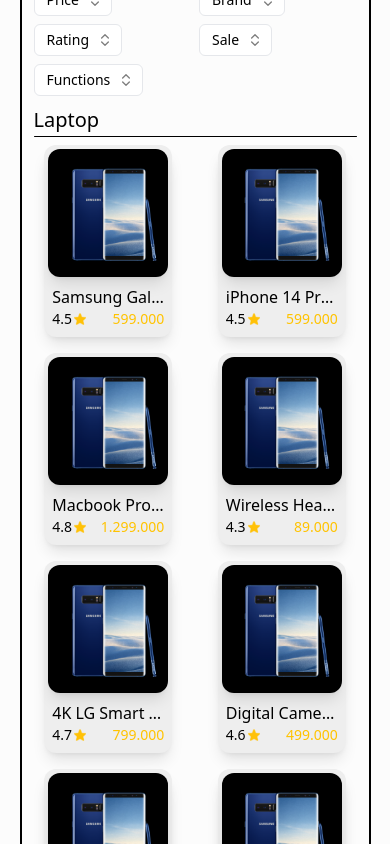
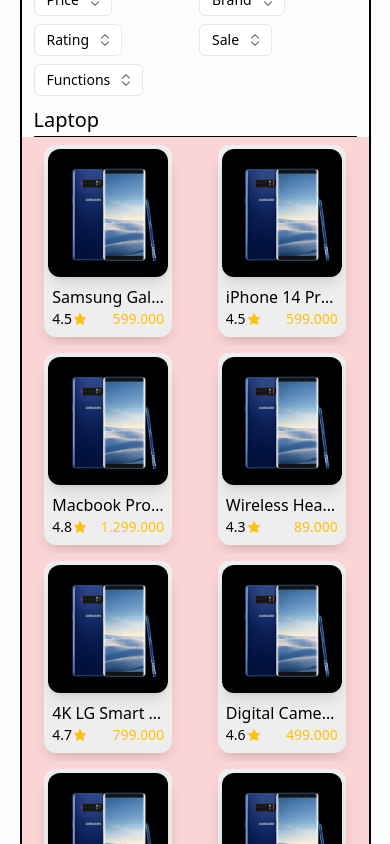
Before and after one commit to LHSang6403/electronics-store, a Next.js app: page /products in a window 390 px wide. Shown: the part 860-1704 px from the top of the page. Built offline with nearby package versions, Linux system fonts and the light colour scheme.

Commit message:
Sang - fixing items bugs

```diff
--- a/app/components/itemsContainer.tsx
+++ b/app/components/itemsContainer.tsx
@@ -92,18 +92,18 @@
                   sm:grid sm:grid-cols-2 sm:place-items-center sm:mx-0"
                   >
                     {data.slice(0, 4).map((prod: ProductData) => (
-                      <div key={prod.id}>
+                      <div className="" key={prod.id}>
                         <Product {...prod} />
                       </div>
                     ))}
                   </div>
                 ) : (
                   <div
-                    className="grid grid-cols-4 grid-rows-3
+                    className="grid grid-cols-4 grid-rows-3 bg-blue-100
                   sm:grid-cols-2 sm:grid-rows-6 sm:place-items-center"
                   >
                     {data.slice(0, 12).map((prod: ProductData) => (
-                      <div key={prod.id}>
+                      <div className="w-full bg-red-200" key={prod.id}>
                         <Product {...prod} />
                       </div>
                     ))}
--- a/app/components/product.tsx
+++ b/app/components/product.tsx
@@ -15,7 +15,7 @@
   const data: ProductData = props;
 
   return (
-    <div className="w-36 h-48 xl:w-[156px] sm:w-32 sm:h-48 mx-2 xl:mx-1 my-4 sm:mx-1 sm:my-2 rounded-xl shadow-lg flex flex-col items-center justify-start bg-[#EEEEEE] hover:cursor-pointer">
+    <div className="w-36 h-48 xl:w-[156px] sm:w-32 sm:h-48 mx-2 xl:mx-auto my-4 sm:my-2 rounded-xl shadow-lg flex flex-col items-center justify-start bg-[#EEEEEE] hover:cursor-pointer">
       <div className="p-1 pb-0">
         <Link href={`/product/${data.id}`}>
           <img
--- a/app/layouts/includes/footer.tsx
+++ b/app/layouts/includes/footer.tsx
@@ -7,7 +7,7 @@
       >
         <div className="w-full">
           <img
-            className="w-[150px] h-9 lg:w-[120px] lg:h-7 sm:w-[100px] sm:h-6"
+            className="w-[150px] h-fit xl:w-[120px] sm:w-[100px]"
             alt="logo"
             src="/assets/logo.png"
           ></img>
--- a/app/layouts/includes/header.tsx
+++ b/app/layouts/includes/header.tsx
@@ -5,7 +5,7 @@
   return (
     <header className="w-full px-[calc((100%-1050px)_/_2)] xl:px-6 sm:px-4 h-12 flex flex-row justify-between items-center bg-white">
       <img
-        className="w-[150px] h-9 lg:w-[120px] lg:h-7 sm:w-[100px] sm:h-6 object-cover"
+        className="w-[150px] h-fit xl:w-[120px] sm:w-[100px] object-cover"
         alt="logo"
         src="/assets/logo.png"
       ></img>
```
